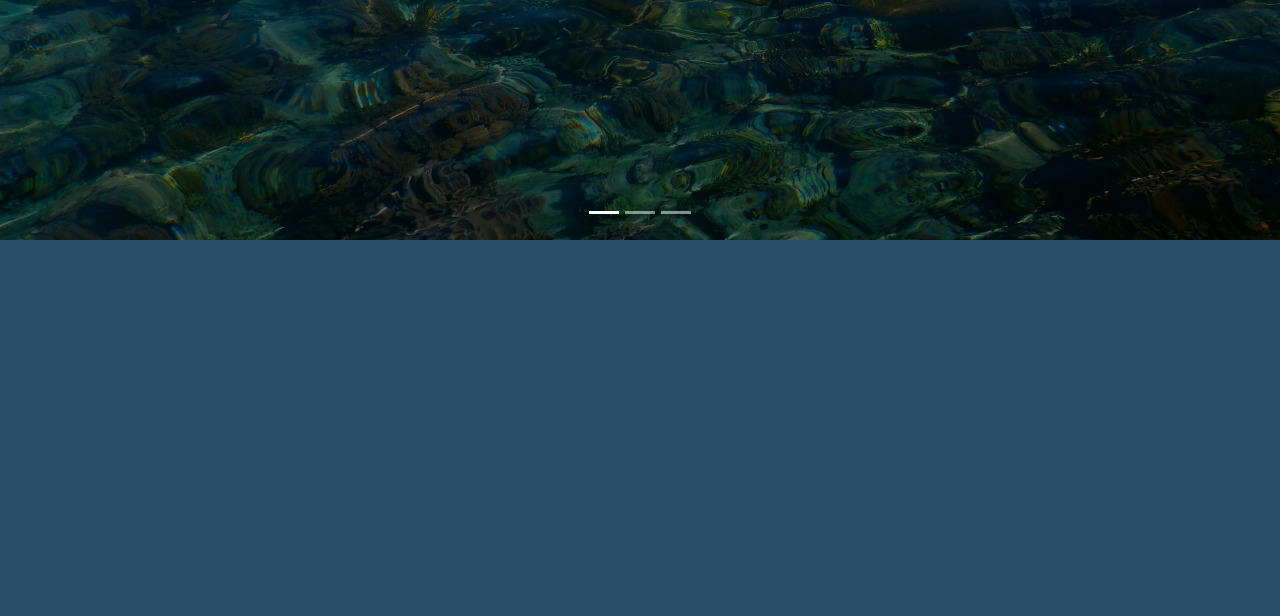
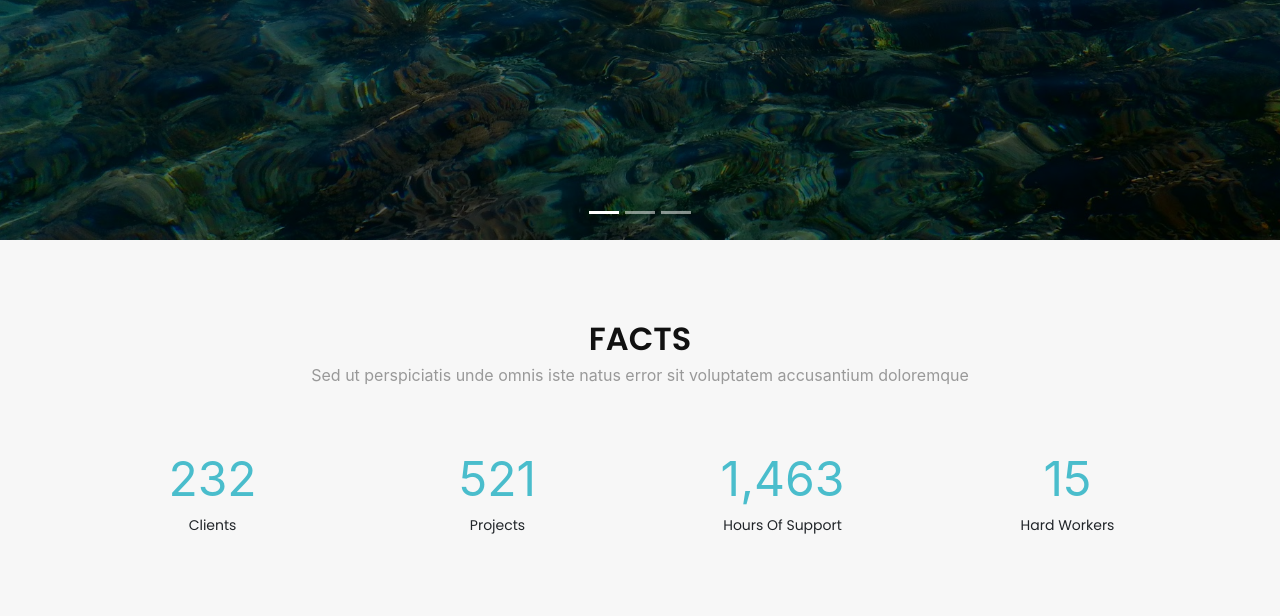
Before and after one commit to ybpratama/WebsiteKaledupa2, a PHP site: page / in a window 1280 px wide. Shown: the part 560-1176 px from the top of the page. Before the commit the page ends 800 px from the top, so only its background shows below. Run offline with PHP 8.4, Linux system fonts and the light colour scheme; some libraries are stand-ins or nearby versions.

Commit message:
Update Facts

```diff
--- a/index.html
+++ b/index.html
@@ -1,7 +1,6 @@
 <!DOCTYPE html>
 <html lang="en">
 <head>
-
   <meta charset="UTF-8">
   <meta name="viewport" content="width=device-width, initial-scale=1.0">
 
@@ -9,7 +8,8 @@
 
   <!-- Template Main CSS File -->
   <link rel="stylesheet" href="https://maxcdn.bootstrapcdn.com/bootstrap/4.0.0/css/bootstrap.min.css" integrity="sha384-Gn5384xqQ1aoWXA+058RXPxPg6fy4IWvTNh0E263XmFcJlSAwiGgFAW/dAiS6JXm" crossorigin="anonymous"></head>
-  <link href="style.css" rel="stylesheet">
+  <link href="assets/vendor/aos/aos.css" rel="stylesheet">
+  <link href="style.css" rel="stylesheet" type="text/css">
   <!-- Google Font -->
   <link href="https://fonts.googleapis.com/css2?family=Poppins:wght@400;500;600&display=swap" rel="stylesheet"> <body>
   <!--Header-->
@@ -95,10 +95,46 @@
     </a>
   </div>
 
+  <section id="facts">
+    <div class="container aos-init aos-animate" data-aos="fade-up">
+      <div class="section-header">
+        <h3 class="section-title">Facts</h3>
+        <p class="section-description">Sed ut perspiciatis unde omnis iste natus error sit voluptatem accusantium doloremque</p>
+      </div>
+      <div class="row counters">
+
+        <div class="col-lg-3 col-6 text-center">
+          <span data-toggle="counter-up">232</span>
+          <p>Clients</p>
+        </div>
+
+        <div class="col-lg-3 col-6 text-center">
+          <span data-toggle="counter-up">521</span>
+          <p>Projects</p>
+        </div>
+
+        <div class="col-lg-3 col-6 text-center">
+          <span data-toggle="counter-up">1,463</span>
+          <p>Hours Of Support</p>
+        </div>
+
+        <div class="col-lg-3 col-6 text-center">
+          <span data-toggle="counter-up">15</span>
+          <p>Hard Workers</p>
+        </div>
+
+      </div>
+
+    </div>
+  </section>
+
 
   <!--Bootstrap Javascript-->
   <script src="https://code.jquery.com/jquery-3.2.1.slim.min.js" integrity="sha384-KJ3o2DKtIkvYIK3UENzmM7KCkRr/rE9/Qpg6aAZGJwFDMVNA/GpGFF93hXpG5KkN" crossorigin="anonymous"></script>
   <script src="https://cdnjs.cloudflare.com/ajax/libs/popper.js/1.12.9/umd/popper.min.js" integrity="sha384-ApNbgh9B+Y1QKtv3Rn7W3mgPxhU9K/ScQsAP7hUibX39j7fakFPskvXusvfa0b4Q" crossorigin="anonymous"></script>
   <script src="https://maxcdn.bootstrapcdn.com/bootstrap/4.0.0/js/bootstrap.min.js" integrity="sha384-JZR6Spejh4U02d8jOt6vLEHfe/JQGiRRSQQxSfFWpi1MquVdAyjUar5+76PVCmYl" crossorigin="anonymous"></script>
+
+  <!-- Main JS file -->
+  <script src="main.js"></script>
 </body>
 </html>
--- /dev/null
+++ b/main.js
@@ -0,0 +1,15 @@
+// Init AOS
+function aos_init() {
+    AOS.init({
+      duration: 1000,
+      once: true
+    });
+  }
+  $(window).on('load', function() {
+    aos_init();
+  });
+// jQuery counterUp
+$('[data-toggle="counter-up"]').counterUp({
+    delay: 10,
+    time: 1000
+  });
--- a/style.css
+++ b/style.css
@@ -2,29 +2,39 @@
 h1, h2, h3, h4, h5, h6{
     font-family: 'Poppins', sans-serif;
 }
+/* Section Header */
+.section-header .section-title {
+    font-size: 32px;
+    color: #111;
+    text-transform: uppercase;
+    text-align: center;
+    font-weight: 700;
+    margin-bottom: 5px;
+  }
 
+  .section-header .section-description {
+    text-align: center;
+    padding-bottom: 40px;
+    color: #999;
+  }
+/* End of Section Header */
 /* Navbar style */
 .bg-light{
     background-color: transparent !important;
 }
-
 .nav-item{
     margin: 0.5rem 1rem 0.5rem;
     font-family: 'Poppins', sans-serif;
 }
-
 .dropdown-menu{
     background-color: rgba(0, 0, 0, 0.6) ;
 }
-
 /* End Navbar Style */
 /* Hero Style */
-
 .carousel-inner {
     width: 100vw;
     height: 100vh;
 }
-
 .carousel-item::before{
     content: " ";
     background: rgba(0, 0, 0, 0.6);
@@ -34,86 +44,92 @@ h1, h2, h3, h4, h5, h6{
     left: 0;
     right: 0;
 }
-
 .carousel-item{
     height: 100%;
     background-size: cover;
     background-position: center center;
     background-repeat: no-repeat;
-
 }
-
 .carousel-item-1{
     background-image: url(img/Pulau-Hoga.jpg);
 }
-
 .carousel-item-2{
     background-image: url(img/Pulau-Hoga.jpg);
 }
-
 .carousel-item-3{
     background-image: url(img/Pulau-Hoga.jpg);
 }
-
-
 .carousel-caption{
     top: 20vh;
 }
-
 .carousel-caption h5{
     font-size: 72px ;
     font-style: bold;
     color: white;
-
 }
 .carousel-caption h5:hover{
-    font-size: 8.5vw ;
+    font-size: 80px ;
     font-style: bold;
-
-
 }
-
 .carousel-caption p{
     font-size: 30px ;
-
 }
-
 .carousel-caption .btn-primary{
     background-color: rgba(0, 0, 0, 0.6);
     margin-top: 5vh;
-
 }
-
 @media (max-width: 768px) {
-
     .carousel-caption h5{
-        font-size: 7vw ;
+        font-size: 12vw ;
         font-style: bold;
         color: white;
-
+    }
+    .carousel-caption h5:hover{
+        font-size: 12.5vw ;
+        font-style: bold;
     }
     .carousel-caption p{
         font-size: 5vw ;
     }
     .carousel-caption .btn-primary {
-      padding:2px 4px;
       font-size:80%;
       line-height: 1;
     }
   }
-
-  @media (max-width: 579px){
-    .carousel-caption h5{
-        font-size: 7vw ;
+@media (max-width: 579px){
+.carousel-caption h5{
+    font-size: 10vw ;
+    font-style: bold;
+    color: white;
+    }
+    .carousel-caption h5:hover{
+        font-size: 10.5vw ;
         font-style: bold;
-        color: white;
-
     }
     .carousel-caption p{
         display: none;
+    }
+}
+/* End Hero Style */
+
+/* Facts Section
+--------------------------------*/
+#facts {
+    background: #f7f7f7;
+    padding: 80px 0 60px 0;
   }
 
+  #facts .counters span {
+    font-size: 48px;
+    display: block;
+    color: #4abdcc;
+  }
 
+  #facts .counters p {
+    padding: 0;
+    margin: 0 0 20px 0;
+    font-family: "Poppins", sans-serif;
+    font-size: 14px;
+  }
 
-
-/* End Hero Style */
+  /* End of Facts Section */
```
